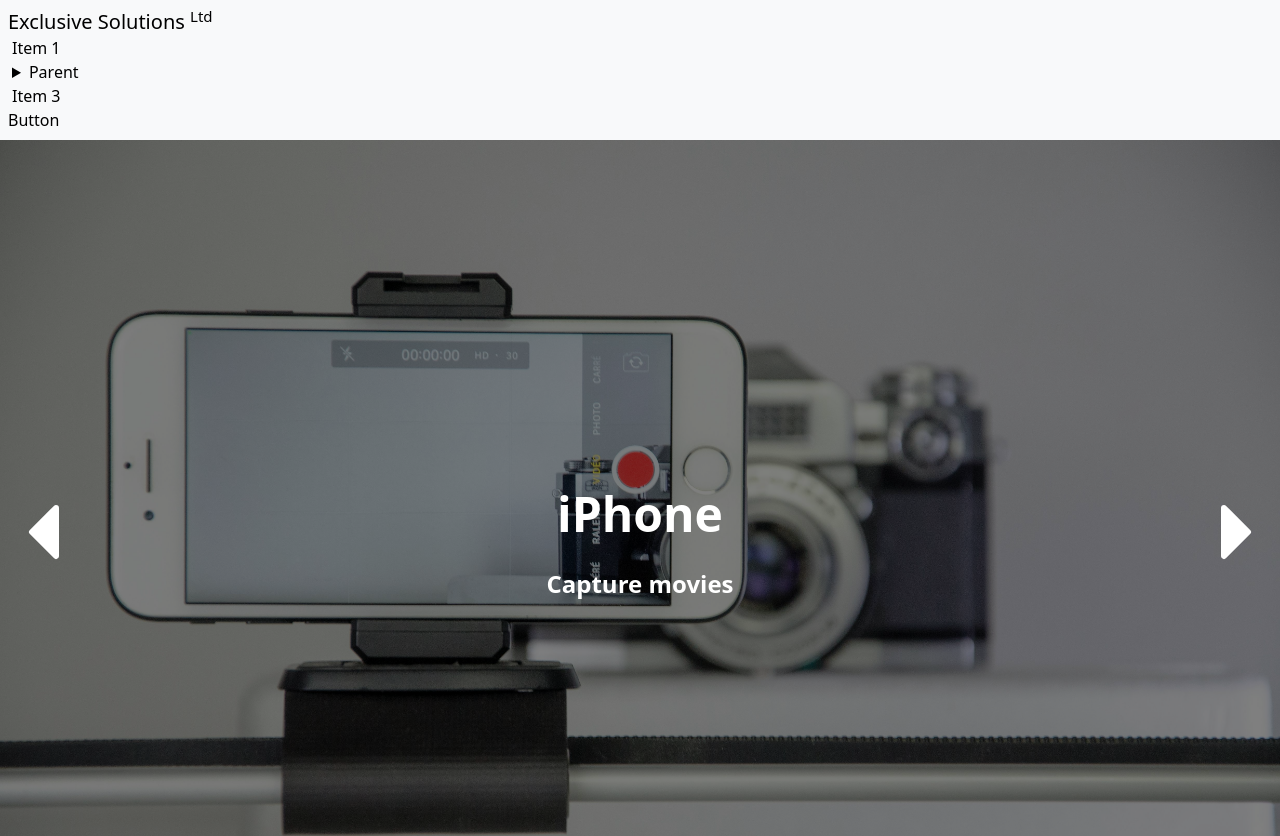
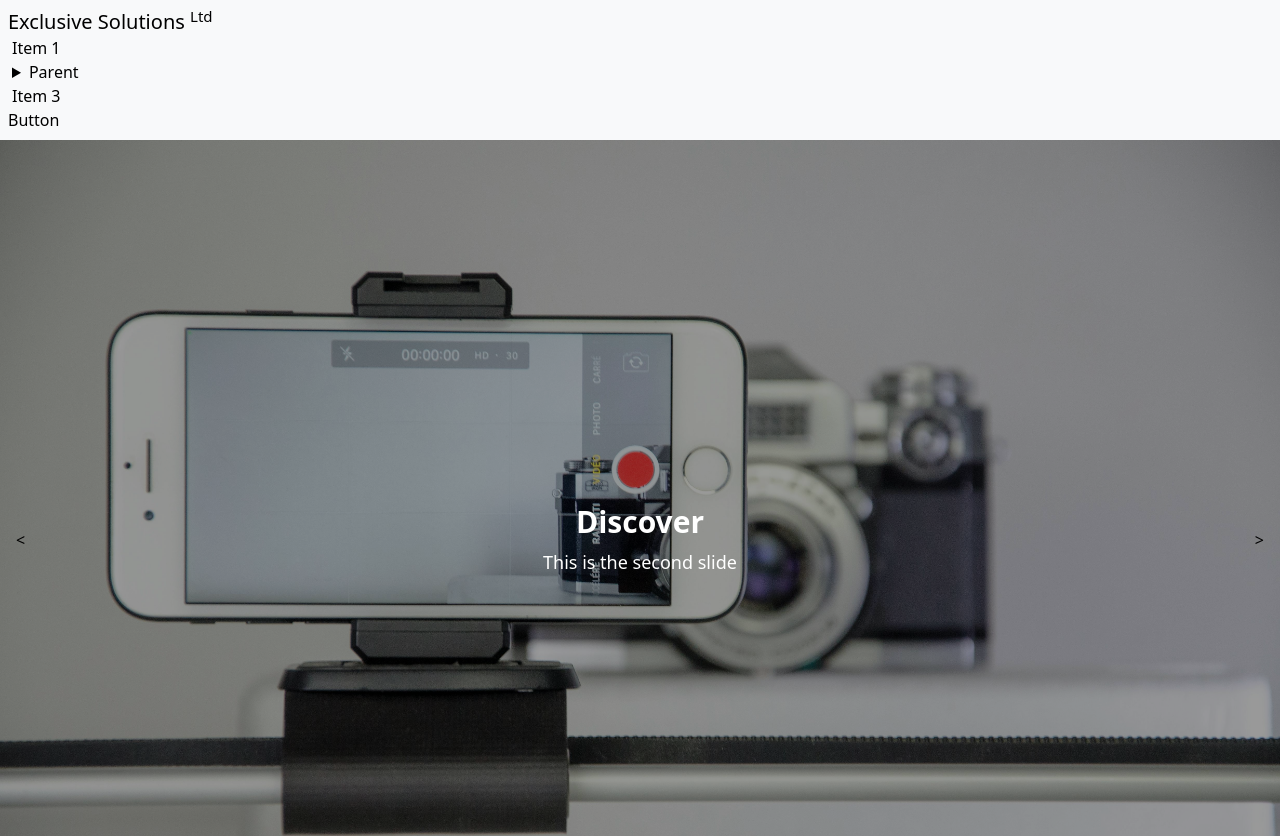
Before and after one commit to matherton/exclusive-solutions, a Vue app: page / in a window 1280 px wide. Shown: the top 836 px of the page. Built offline with nearby package versions, Linux system fonts and the light colour scheme; grey boxes are pictures that could not be loaded.

Commit message:
Changed the HeroSlider to slide between transitions Note going to copy the HeroSlider on this branch so that I can create this as a new component on the main branch

```diff
--- a/src/components/HeroSlider.vue
+++ b/src/components/HeroSlider.vue
@@ -1,155 +1,128 @@
-<script setup>
-import HeroSlides from "./HeroSlides.vue";
-import cameraImage from "@/slider-images/camera.jpg?url";
-import iphoneImage from "@/slider-images/iphone.jpg?url";
-import mixingDeskImage from "@/slider-images/mixing-desk.jpg?url";
-import mixingDesk2Image from "@/slider-images/mixing-desk2.jpg?url";
-import skateboardImage from "@/slider-images/skateboard.jpg?url";
-
-const components = {
-  HeroSlides,
-};
-</script>
-<template lang="">
-  <div class="hero-slider-container">
-    <div class="hero-slider">
-      <div class="arrowRight" @click="moveRight">
-        <svg
-          xmlns="http://www.w3.org/2000/svg"
-          class="h-24 w-24"
-          fill="white"
-          viewBox="0 0 24 24"
-          stroke-width="1.5"
-          stroke="white"
+<template>
+  <div class="relative w-full h-full overflow-hidden">
+    <div
+      class="flex transition-transform duration-500 ease-in-out h-full"
+      :style="{ transform: `translateX(-${currentIndex * 100}%)` }"
     >
-          <path
-            stroke-linecap="round"
-            stroke-linejoin="round"
-            d="M10 4l6 6-6 6z"
-          />
-        </svg>
-      </div>
-
-      <HeroSlides :image="images[chooseImage]" />
-      <div class="arrowLeft" @click="moveLeft">
-        <svg
-          xmlns="http://www.w3.org/2000/svg"
-          class="h-24 w-24"
-          fill="white"
-          viewBox="0 0 24 24"
-          stroke-width="1.5"
-          stroke="white"
+      <div
+        v-for="(slide, i) in slides"
+        :key="i"
+        class="w-full h-full flex-shrink-0 bg-cover bg-center relative"
+        :style="{ backgroundImage: `url(${slide.img})` }"
       >
-          <path
-            stroke-linecap="round"
-            stroke-linejoin="round"
-            d="M14 4l-6 6 6 6z"
-          />
-        </svg>
+        <!-- Overlay text -->
+        <div
+          class="absolute inset-0 flex flex-col items-center justify-center bg-black/40 text-white"
+        >
+          <h2 class="text-3xl font-bold mb-2">{{ slide.title }}</h2>
+          <p class="text-lg">{{ slide.text }}</p>
         </div>
       </div>
     </div>
+    <!-- Controls -->
+    <button
+      @click="prevAndReset"
+      class="btn btn-white absolute left-4 top-1/2 -translate-y-1/2 z-10"
+      aria-label="Previous slide"
+      title="Previous slide"
+      alt="previous slide control"
+    >
+      <
+    </button>
+    <button
+      @click="nextAndReset"
+      class="btn btn-white absolute right-4 top-1/2 -translate-y-1/2 z-10"
+      aria-label="Next slide"
+      title="Next slide"
+      alt="next slide control"
+    >
+      >
+    </button>
+  </div>
 </template>
-<script>
-export default {
-  name: "HeroSlider",
-  data() {
-    return {
-      images: [
+
+<script setup>
+import { ref, onMounted, onBeforeUnmount } from "vue";
+import camera from "../slider-images/camera.jpg";
+import iphone from "../slider-images/iphone.jpg";
+import mixinDesk from "../slider-images/mixing-desk.jpg";
+import mixinDesk2 from "../slider-images/mixing-desk2.jpg";
+import skateboard from "../slider-images/skateboard.jpg";
+
+const images = [camera, iphone, mixinDesk, mixinDesk2, skateboard];
+const slides = [
   {
-          id: 0,
-          src: cameraImage,
-          title: "Camera",
-          subText: "Capture moments",
+    img: camera,
+    title: "Welcome",
+    text: "This is the first slide",
   },
   {
-          id: 1,
-          src: iphoneImage,
-          title: "iPhone",
-          subText: "Capture movies",
+    img: iphone,
+    title: "Discover",
+    text: "This is the second slide",
   },
   {
-          id: 2,
-          src: mixingDeskImage,
-          title: "Mixing Desk",
-          subText: "Mix your tracks",
+    img: mixinDesk,
+    title: "Enjoy",
+    text: "This is the third slide",
   },
   {
-          id: 3,
-          src: mixingDesk2Image,
-          title: "Mixing Desk 2",
-          subText: "Mix your sound",
+    img: mixinDesk2,
+    title: "Explore",
+    text: "This is the fourth slide",
   },
   {
-          id: 4,
-          src: skateboardImage,
-          title: "Skateboard",
-          subText: "Ride the streets",
+    img: skateboard,
+    title: "Experience",
+    text: "This is the fifth slide",
   },
-      ],
-      chooseImage: 0,
-    };
-  },
-  methods: {
-    move() {
-      if (this.chooseImage >= this.images.length - 1) {
-        this.chooseImage = 0; // Reset to first image
-      } else {
-        this.chooseImage++; // Move to next image
+];
+const currentIndex = ref(0);
+let intervalId = null;
+
+function next() {
+  currentIndex.value = (currentIndex.value + 1) % images.length;
 }
-    },
-    moveRight() {
-      if (this.chooseImage >= this.images.length - 1) {
-        this.chooseImage = 0; // Reset to first image
-      } else {
-        this.chooseImage++; // Move to next image
-      }
-    },
-    moveLeft() {
-      if (this.chooseImage === 0) {
-        this.chooseImage = this.images.length - 1;
-      } else {
-        this.chooseImage--;
-      }
-      // Uncomment the line below to log the current image index
-      // console.log("Current image index:", this.chooseImage);
-      // Uncomment the line below to log the current image title
-      // console.log("Current image title:", this.images[this.chooseImage].title);
-      // Uncomment the line below to log the current image subText
-      // console.log("Current image subText:", this.images[this.chooseImage].subText);
-      // Uncomment the line below to log the current image src
-      // console.log("Current image src:", this.images[this.chooseImage].src);
-      // Uncomment the line below to log the current image id
-      // console.log("Current image id:", this.images[this.chooseImage].id);
-    },
-  },
-  created() {
-    setInterval(() => {
-      this.move();
-    }, 4000); // Change image every 4 seconds
-  },
-};
-</script>
-<style>
-.hero-slider {
-  position: relative;
+function prev() {
+  currentIndex.value = (currentIndex.value - 1 + images.length) % images.length;
 }
 
-.arrowRight {
-  position: absolute;
-  top: 50%;
-  right: 0;
-  transform: translateY(-50%);
-  z-index: 10; /* Ensure the arrow is above the slides */
-  cursor: pointer;
+// Auto-slide logic
+function startAutoSlide() {
+  stopAutoSlide();
+  intervalId = setInterval(() => {
+    next();
+  }, 4000);
+}
+function stopAutoSlide() {
+  if (intervalId) {
+    clearInterval(intervalId);
+    intervalId = null;
+  }
+}
+function nextAndReset() {
+  next();
+  startAutoSlide();
+}
+function prevAndReset() {
+  prev();
+  startAutoSlide();
 }
 
-.arrowLeft {
-  position: absolute;
-  top: 50%;
-  left: 0;
-  transform: translateY(-50%);
-  z-index: 10; /* Ensure the arrow is above the slides */
-  cursor: pointer;
+onMounted(() => {
+  startAutoSlide();
+});
+onBeforeUnmount(() => {
+  stopAutoSlide();
+});
+</script>
+
+<style scoped>
+/* Ensure each slide fills the container */
+.w-full {
+  width: 100%;
+}
+.h-full {
+  height: 100%;
 }
 </style>
```
Lines whose indentation alone changed are shown as unchanged.
